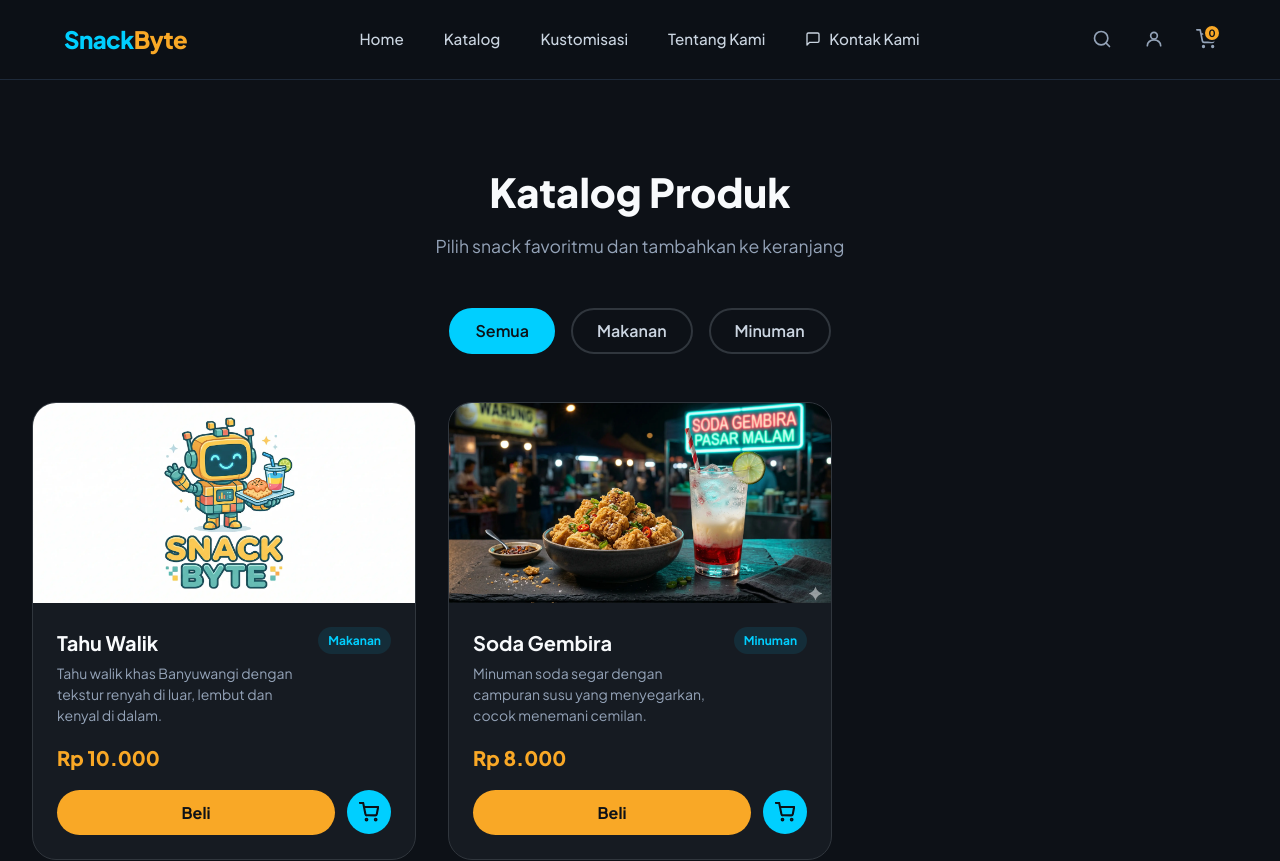
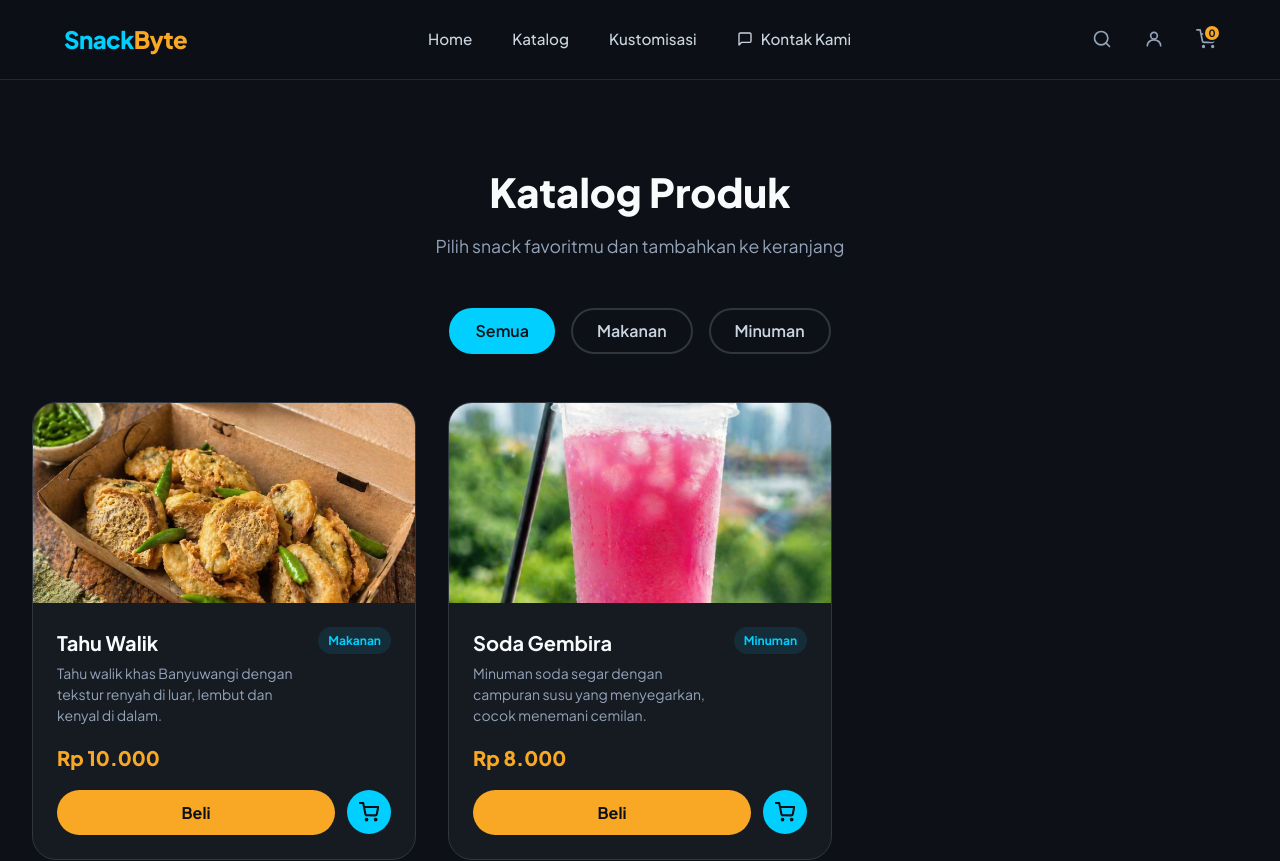
Before and after one commit to NazriGenfil/snackbyte-website, a Next.js app: page /katalog in a window 1280 px wide. Shown: the top 861 px of the page. Built offline with nearby package versions, Linux system fonts and the light colour scheme.

Commit message:
ref: remove tentang kami, change wa number, change product image

```diff
--- a/src/app/components/Navbar.tsx
+++ b/src/app/components/Navbar.tsx
@@ -44,9 +44,9 @@ const navLinks = [
   { label: "Home", href: "/" },
   { label: "Katalog", href: "/katalog" },
   { label: "Kustomisasi", href: "/kustomisasi" },
-  { label: "Tentang Kami", href: "/tentang-kami" },
+  // { label: "Tentang Kami", href: "/tentang-kami" },
   // tombol kontak langsung nembak ke wa biar admin gercep
-  { label: "Kontak Kami", href: "https://wa.me/6285715999325?text=Halo%20SnackByte!%20Saya%20mau%20tanya-tanya%20nih." },
+  { label: "Kontak Kami", href: "https://wa.me/6283161858766?text=Halo%20SnackByte!%20Saya%20mau%20tanya-tanya%20nih." },
 ];
 
 export default function Navbar() {
--- a/src/app/katalog/page.tsx
+++ b/src/app/katalog/page.tsx
@@ -25,7 +25,7 @@ export default function KatalogPage() {
 
     // tombol gaspol langsung ke wa, biar user gak ribet masuk keranjang dulu
     const handleQuickBuy = (product: Product) => {
-        const phone = "6281234567890";
+        const phone = "6283161858766";
         const text = `Halo SnackByte! Saya mau pesan ${product.name} langsung nih. Harganya ${formatRupiah(product.price)} kan? Mohon info pembayarannya ya!`;
         window.open(`https://wa.me/${phone}?text=${encodeURIComponent(text)}`, "_blank");
     };
--- a/src/app/keranjang/page.tsx
+++ b/src/app/keranjang/page.tsx
@@ -21,7 +21,7 @@ export default function KeranjangPage() {
 
     // gas ke whatsapp buat jualan
     const handleCheckout = () => {
-        const phone = "6285715999325";
+        const phone = "6283161858766";
         let text = "Halo SnackByte! Saya mau pesan:\n\nItems:\n";
         cart.forEach(item => {
             text += `- ${item.quantity}x ${item.name} (${formatRupiah(item.price * item.quantity)})\n`;
@@ -31,7 +31,7 @@ export default function KeranjangPage() {
             // masukin semua tambahan ke rangkuman WA
             text += `\nTambahan (Kustomisasi):\n`;
             selectedAddons.forEach(addon => {
-                text += `- ${addon.quantity}x ${addon.name} (${formatRupiah(addon.price * addon.quantity)}\n`;
+                text += `- ${addon.quantity}x ${addon.name} (${formatRupiah(addon.price * addon.quantity)})\n`;
             });
         }
 
--- a/src/data/products.json
+++ b/src/data/products.json
@@ -4,7 +4,7 @@
         "name": "Tahu Walik",
         "category": "Makanan",
         "price": 10000,
-        "image": "/images/slide-1.webp",
+        "image": "/images/tahu1.webp",
         "description": "Tahu walik khas Banyuwangi dengan tekstur renyah di luar, lembut dan kenyal di dalam."
     },
     {
@@ -12,7 +12,7 @@
         "name": "Soda Gembira",
         "category": "Minuman",
         "price": 8000,
-        "image": "/images/slide-3.webp",
+        "image": "/images/sodagembira1.webp",
         "description": "Minuman soda segar dengan campuran susu yang menyegarkan, cocok menemani cemilan."
     }
 ]
```
